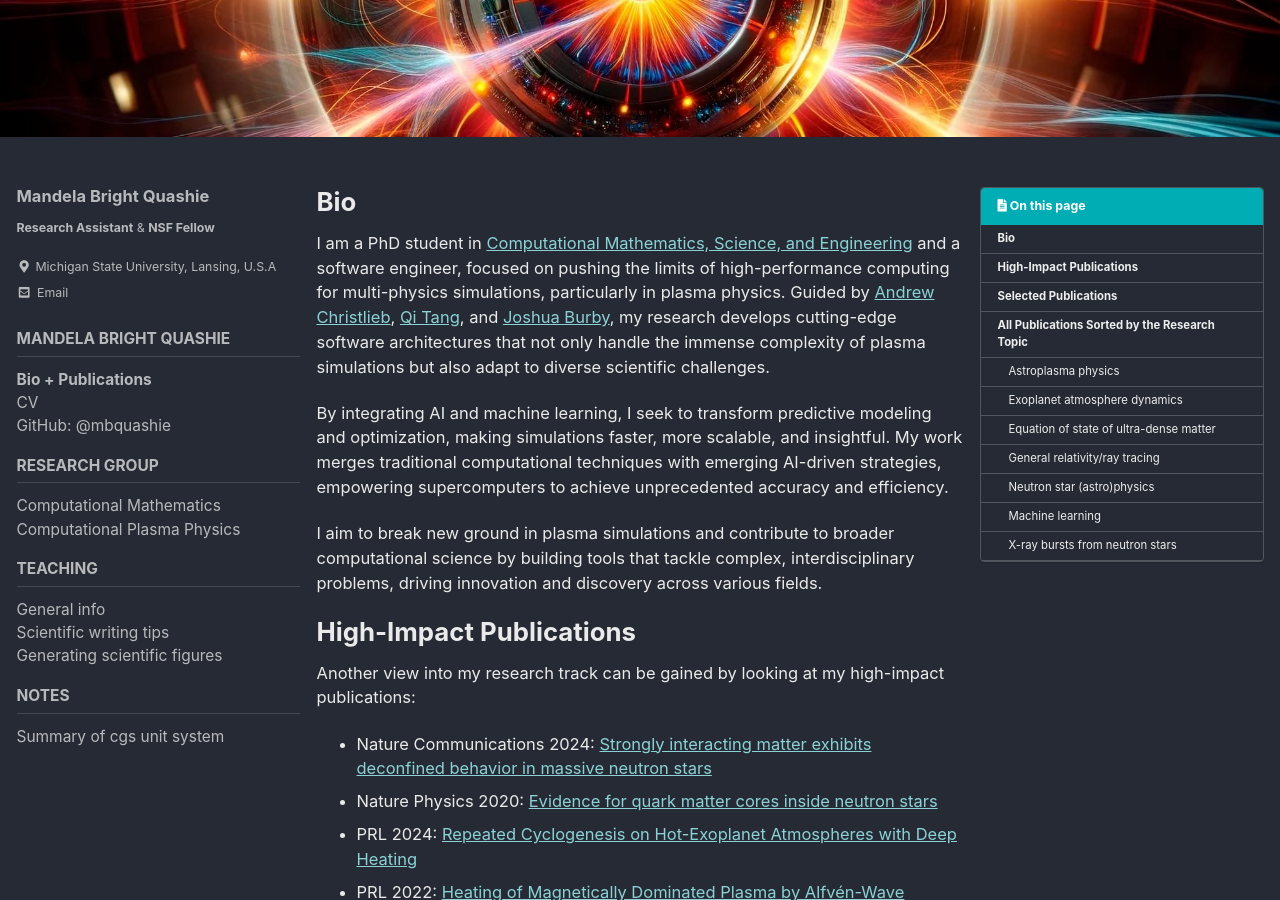
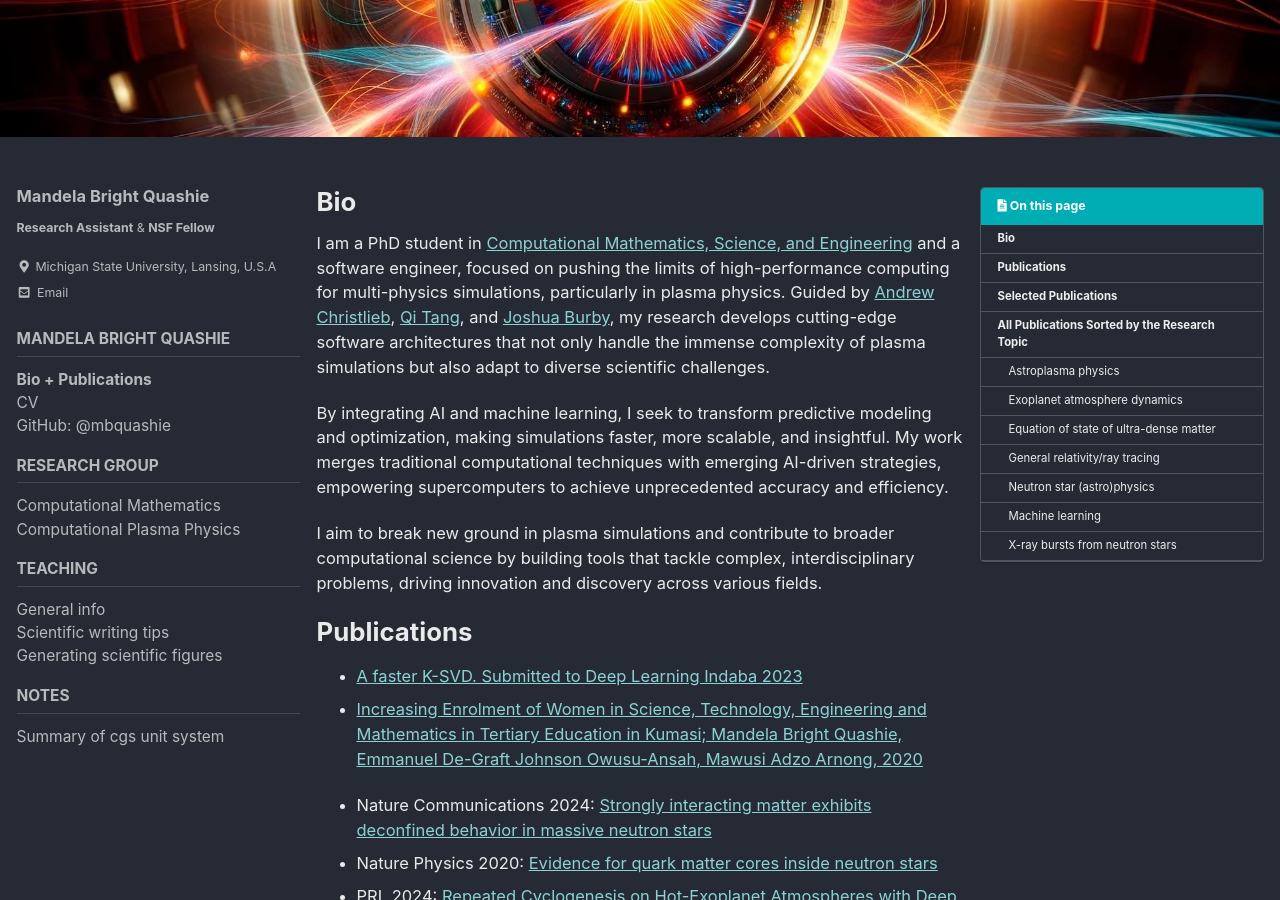
Before and after one commit to mbquashie/mbquashie.github.io, a Jekyll site: the page built from _pages/about.md, in a window 1280 px wide and 900 px high, scrolled down 254 px. Built offline with Jekyll 4.4.1, drawn with Linux system fonts in a browser that asks for light colours; cached includes are drawn as plain includes.

Commit message:
Updating Publications

```diff
--- a/_pages/about.md
+++ b/_pages/about.md
@@ -21,9 +21,11 @@ By integrating AI and machine learning, I seek to transform predictive modeling
 I aim to break new ground in plasma simulations and contribute to broader computational science by building tools that tackle complex, interdisciplinary problems, driving innovation and discovery across various fields.
 
 
-# High-Impact Publications
+# Publications
 
-Another view into my research track can be gained by looking at my high-impact publications:
+  - [A faster K-SVD. Submitted to Deep Learning Indaba 2023](https://openreview.net/forum?id=krDIRBkGpz&referrer=%5Bthe%20profile%20of%20Mandela%20Bright%20Quashie%5D(%2Fprofile%3Fid%3D~Mandela_Bright_Quashie1))
+  - [Increasing Enrolment of Women in Science, Technology, Engineering and Mathematics in Tertiary Education in Kumasi; Mandela Bright Quashie, Emmanuel De-Graft Johnson Owusu-Ansah, Mawusi Adzo Arnong, 2020](https://mastercardfdn.org/closing-the-gender-gap-in-stem-education-in-africa/)
+
 
 - Nature Communications 2024: [Strongly interacting matter exhibits deconfined behavior in massive neutron stars](https://www.nature.com/articles/s41467-023-44051-y)
 - Nature Physics 2020: [Evidence for quark matter cores inside neutron stars](https://www.nature.com/articles/s41567-020-0914-9)
```
